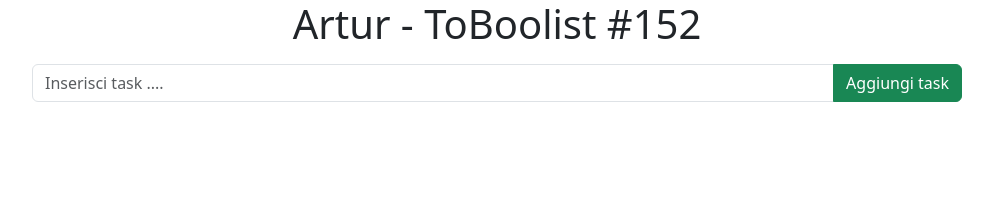
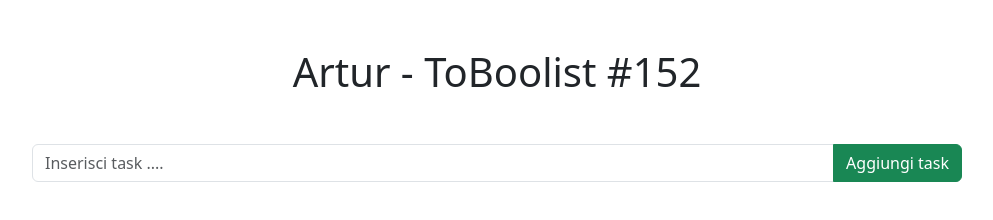
Before and after one commit to arturmamedov/recap-152-dom, a plain HTML site: page index.html in a window 1280 px wide. Shown: the whole page, without its empty margins (143-1136 px from the left). Drawn offline with nearby package versions, Linux system fonts and the light colour scheme; no server answers.

Commit message:
Added margins because  I need more space

```diff
--- a/index.html
+++ b/index.html
@@ -14,7 +14,7 @@
 
     <div class="container">
 
-        <h1 class="text-center mb-3">Artur - ToBoolist #152</h1>
+        <h1 class="text-center m-5">Artur - ToBoolist #152</h1>
 
 
         <div class="bg-gradient col-md-10 m-auto">
```
